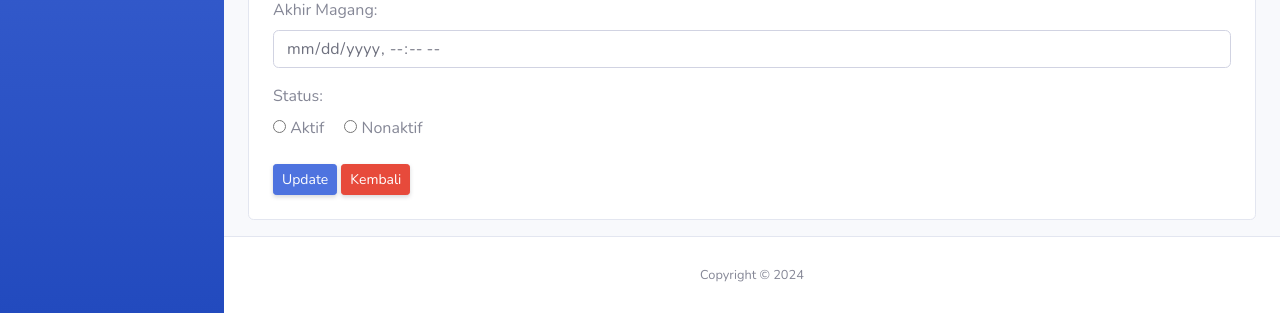
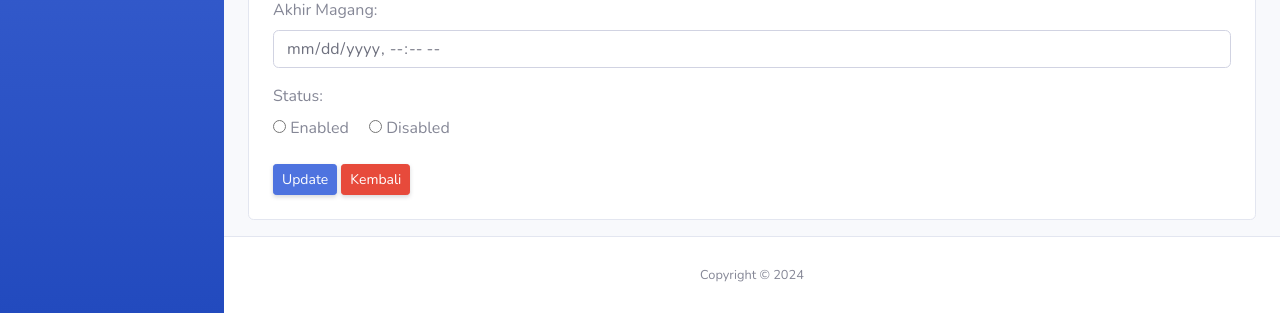
Before and after one commit to regipratama87/Sippol_Reborn, a PHP site: page /Diskominfo/admin/edit-pemagang.php in a window 1280 px wide. Shown: the part 687-1000 px from the top of the page. Run offline with PHP 8.4, Linux system fonts and the light colour scheme; the visitor is signed in with stand-in values (Sample User, id 1); data that the repository does not hold is empty; a stand-in replaces the project's code that opens the database connection.

Commit message:
Update edit-pemagang.php

```diff
--- a/admin/edit-pemagang.php
+++ b/admin/edit-pemagang.php
@@ -118,10 +118,10 @@ mysqli_close($koneksi);
                             <div class="form-group">
                                 <label>Status:</label><br>
                                 <label class="radio-inline">
-                                <input type="radio" name="status" value="1" <?php if ($status == 1) echo "checked"; ?>> Aktif
+                                <input type="radio" name="status" value="1" <?php if ($status == 1) echo "checked"; ?>> Enabled
                                 </label>
                                 <label class="radio-inline ml-3">
-                                <input type="radio" name="status" value="0" <?php if ($status == 0) echo "checked"; ?>> Nonaktif
+                                <input type="radio" name="status" value="0" <?php if ($status == 0) echo "checked"; ?>> Disabled
                                 </label>
                             </div>
                             <div>
```
